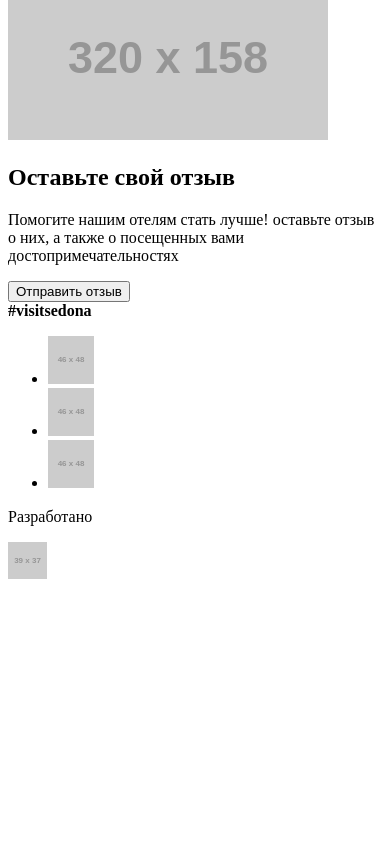
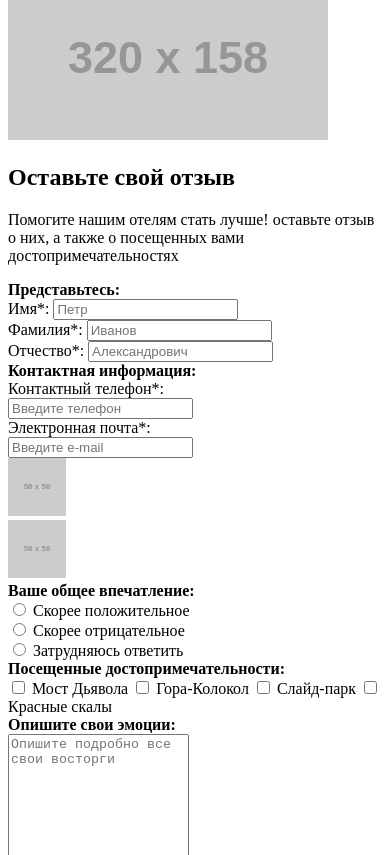
Before and after one commit to alexeygedz/layout-sedona-website, a plain HTML site: page source/form.html in a window 390 px wide. Shown: the part 245-1100 px from the top of the page. Before the commit the page ends 844 px from the top, so only its background shows below. Drawn offline with Linux system fonts and the light colour scheme; placeholder pictures from the web are drawn by us.

Commit message:
mobile разметка form.html

```diff
--- a/source/form.html
+++ b/source/form.html
@@ -43,24 +43,61 @@
                 <p class="text text--gray">Помогите нашим отелям стать лучше! оставьте отзыв о них, а также о посещенных вами достопримечательностях</p>
             </section>
             <section class="form-comment">
-                <div class="form-comment--name">
-
+                <form class="filter-form" id="filter-form" action="https://echo.htmlacademy.ru" method="get">
+                    <div class="form-comment__name">
+                        <b class="text text--black text--bold">Представьтесь:</b><br>
+                        <label for="name-field"><span class="text text--gray">Имя*:</span></label>
+                        <input class="text text--black" type="text" id="name-field" name="name" placeholder="Петр"><br>
+                        <label for="surname-field"><span class="text text--gray">Фамилия*:</span></label>
+                        <input class="text text--black" type="text" id="surname-field" name="surname" placeholder="Иванов"><br>
+                        <label for="patronymic-field"><span class="text text--gray">Отчество*:</span></label>
+                        <input class="text text--black" type="text" id="patronymic-field" name="patronymic" placeholder="Александрович">
                     </div>
-                <div class="form-comment--contact">
-
+                    <div class="form-comment__contact">
+                        <b class="text text--black text--bold">Контактная информация:</b><br>
+                        <label for="phone-field"><span class="text text--gray">Контактный телефон*:</span></label><br>
+                        <input class="text text--black" type="text" id="phone-field" name="name" placeholder="Введите телефон"><br>
+                        <label for="email-field"><span class="text text--gray">Электронная почта*:</span></label><br>
+                        <input class="text text--black" type="text" id="email-field" name="surname" placeholder="Введите e-mail"><br>
+                        <div class="form-comment__logo">
+                            <img src="http://placehold.it/58x58" alt="Логотип телефона" width="58" height="58">
                         </div>
-                <div class="form-comment--impressions">
-
+                        <div class="form-comment__logo">
+                            <img src="http://placehold.it/58x58" alt="Логотип почты" width="58" height="58">
                         </div>
-                <div class="form-comment--visits">
-
                     </div>
-                <div class="form-comment--impressions">
-
+                    <div class="form-comment__impressions">
+                        <b class="text text--black text--bold">Ваше общее впечатление:</b><br>
+                        <label>
+                            <input type="radio" name="impressions" value="Скорее положительное">
+                            <span class="text text--black">Скорее положительное</span><br>
+                        </label>
+                        <label>
+                            <input type="radio" name="impressions" value="Скорее отрицательное">
+                            <span class="text text--black">Скорее отрицательное</span><br>
+                        </label>
+                        <label>
+                            <input type="radio" name="impressions" value="Затрудняюсь ответить">
+                            <span class="text text--black">Затрудняюсь ответить</span>
+                        </label>
                     </div>
-                <div class="form-comment--description">
-                    <button class="button" type="button">Отправить отзыв</button>
+                    <div class="form-comment__visits">
+                        <b class="text text--black text--bold">Посещенные достопримечательности:</b><br>
+                        <input type="checkbox" name="subscribe" id="devil-bridge">
+                        <label for="devil-bridge">Мост Дьявола</label>
+                        <input type="checkbox" name="subscribe" id="mountain-bell">
+                        <label for="mountain-bell">Гора-Колокол</label>
+                        <input type="checkbox" name="subscribe" id="slide-park">
+                        <label for="slide-park">Слайд-парк</label>
+                        <input type="checkbox" name="subscribe" id="red-rock">
+                        <label for="red-rock">Красные скалы</label>
                     </div>
+                    <div class="form-comment__description">
+                        <b class="text text--black text--bold">Опишите свои эмоции:</b><br>
+                        <textarea name="comment" id="comment-field" rows="10" placeholder="Опишите подробно все свои восторги"></textarea>
+                        <button class="button" type="submit">Отправить отзыв</button>
+                    </div>
+                </form>
             </section>
         </main>
         <footer class="page-footer">
```
Lines whose indentation alone changed are shown as unchanged.
